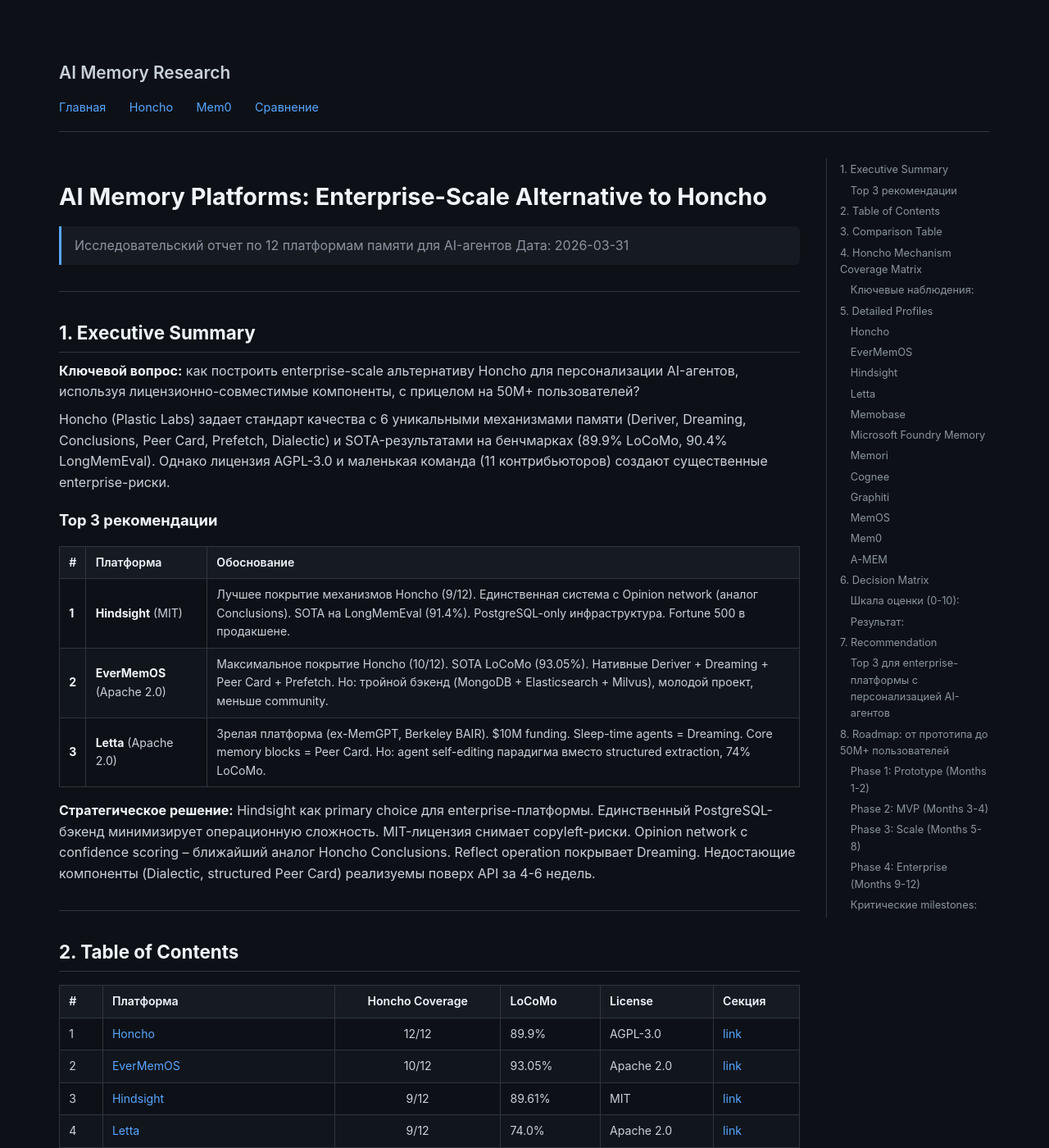
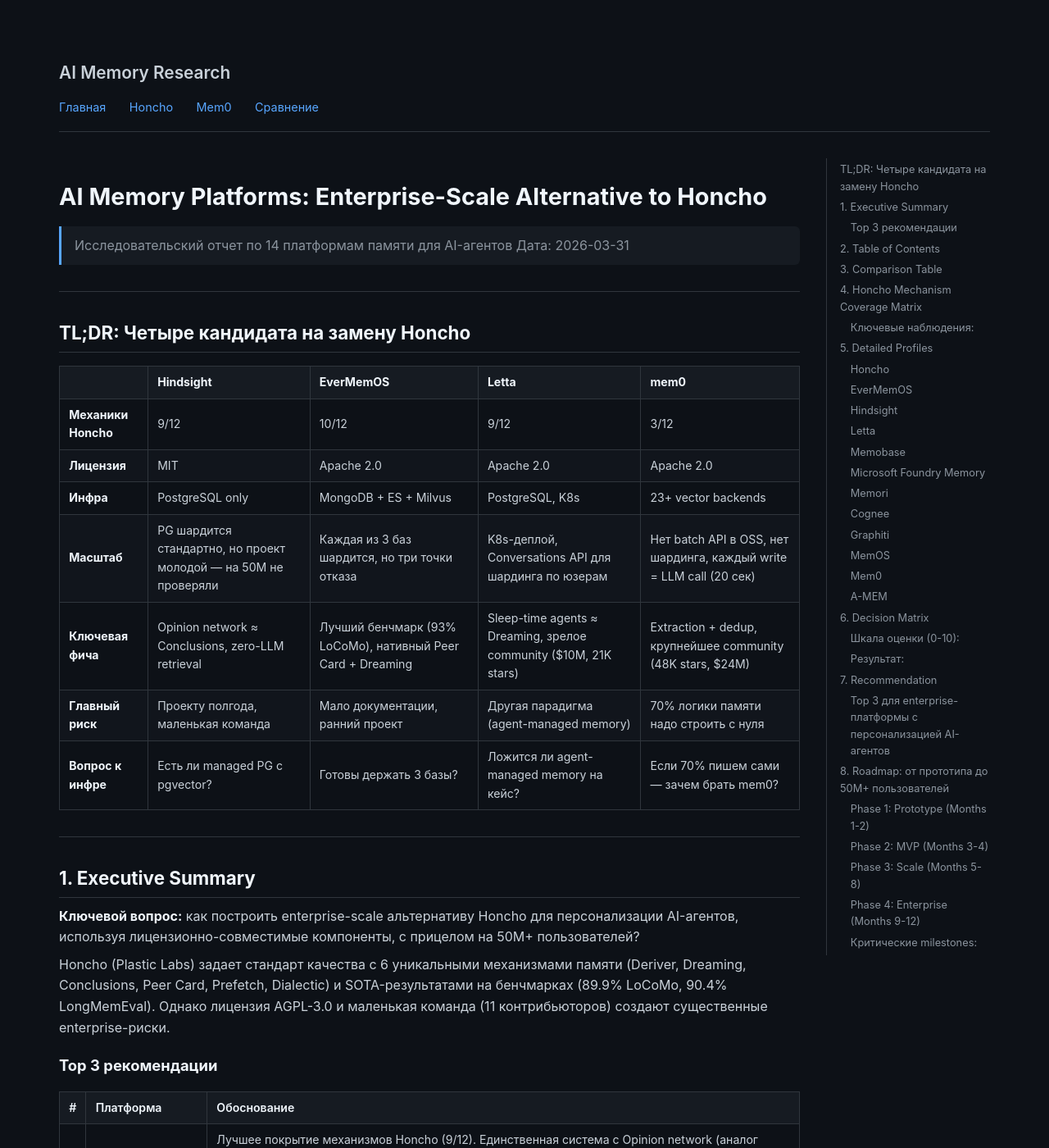
Before and after one commit to vedulix/honcho-memory-research, a Jekyll site: the page built from 05-deep-research-report.md, in a window 1280 px wide and 1400 px high. Shown: the whole window at 82% size. Built offline with Jekyll 4.4.1, drawn with Linux system fonts in a browser that asks for light colours; our own code applies the rules of GitHub Pages for plain Markdown files.

Commit message:
docs: add TL;DR comparison table at top of deep research report
Co-Authored-By: Claude Opus 4.6 (1M context) <noreply@anthropic.com>

```diff
--- a/05-deep-research-report.md
+++ b/05-deep-research-report.md
@@ -1,7 +1,21 @@
 # AI Memory Platforms: Enterprise-Scale Alternative to Honcho
 
-> Исследовательский отчет по 12 платформам памяти для AI-агентов
+> Исследовательский отчет по 14 платформам памяти для AI-агентов
 > Дата: 2026-03-31
+
+---
+
+## TL;DR: Четыре кандидата на замену Honcho
+
+| | **Hindsight** | **EverMemOS** | **Letta** | **mem0** |
+|---|---|---|---|---|
+| **Механики Honcho** | 9/12 | 10/12 | 9/12 | 3/12 |
+| **Лицензия** | MIT | Apache 2.0 | Apache 2.0 | Apache 2.0 |
+| **Инфра** | PostgreSQL only | MongoDB + ES + Milvus | PostgreSQL, K8s | 23+ vector backends |
+| **Масштаб** | PG шардится стандартно, но проект молодой — на 50M не проверяли | Каждая из 3 баз шардится, но три точки отказа | K8s-деплой, Conversations API для шардинга по юзерам | Нет batch API в OSS, нет шардинга, каждый write = LLM call (20 сек) |
+| **Ключевая фича** | Opinion network ≈ Conclusions, zero-LLM retrieval | Лучший бенчмарк (93% LoCoMo), нативный Peer Card + Dreaming | Sleep-time agents ≈ Dreaming, зрелое community ($10M, 21K stars) | Extraction + dedup, крупнейшее community (48K stars, $24M) |
+| **Главный риск** | Проекту полгода, маленькая команда | Мало документации, ранний проект | Другая парадигма (agent-managed memory) | 70% логики памяти надо строить с нуля |
+| **Вопрос к инфре** | Есть ли managed PG с pgvector? | Готовы держать 3 базы? | Ложится ли agent-managed memory на кейс? | Если 70% пишем сами — зачем брать mem0? |
 
 ---
 
```
